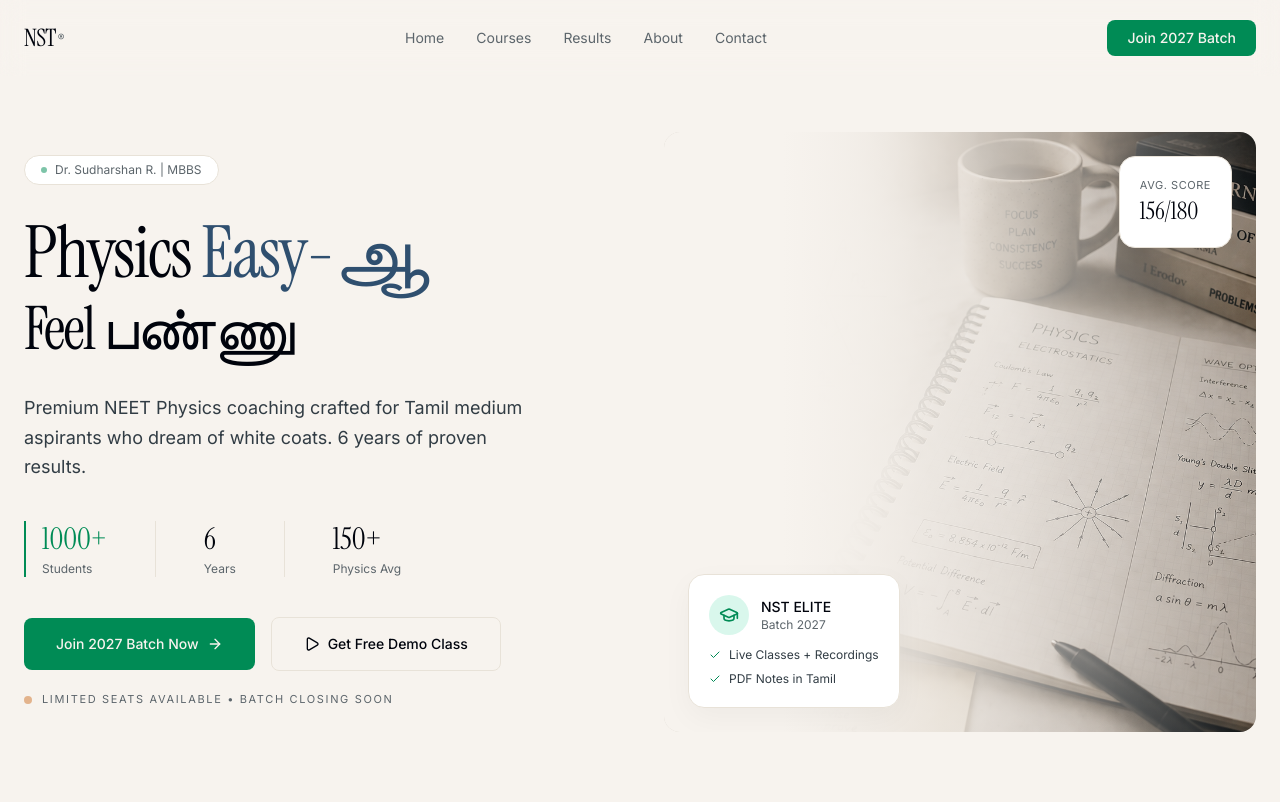
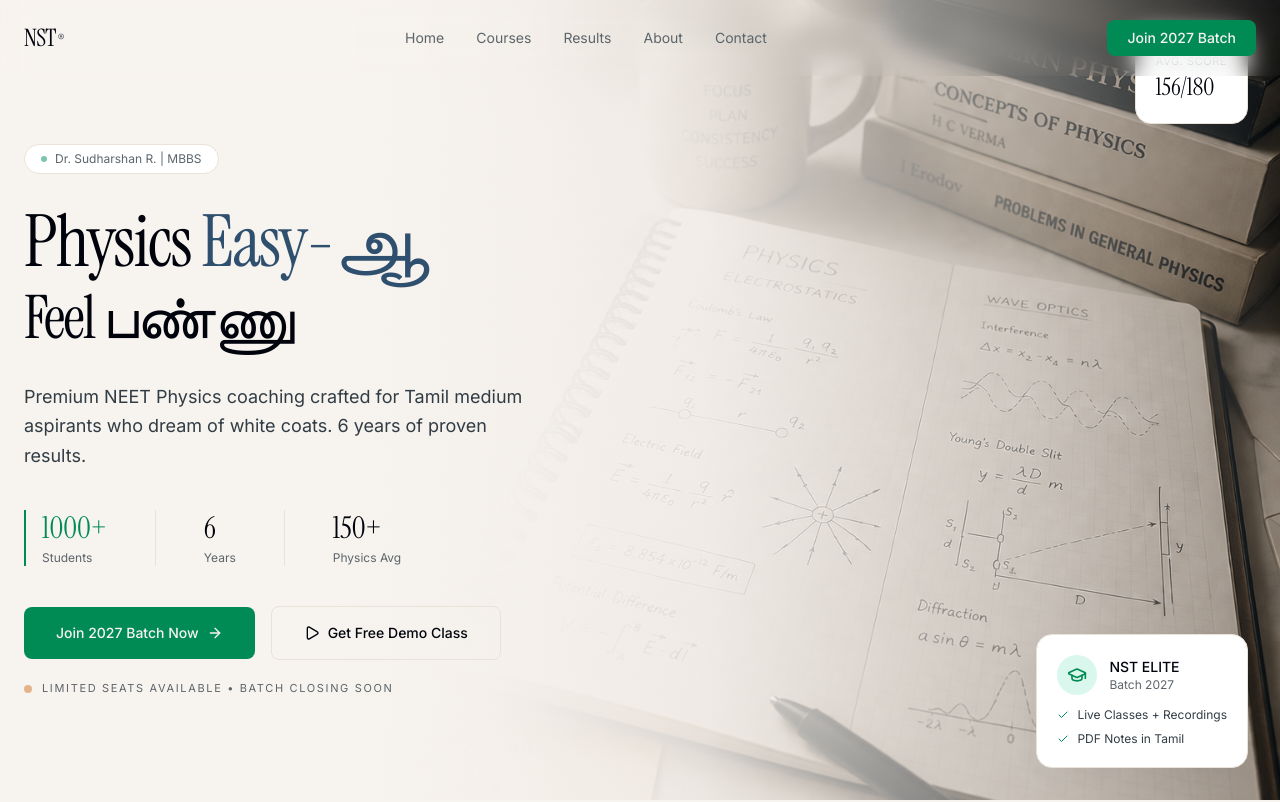
Before and after one commit to VickyVignesh0913/NST, a React (Vite) app: page / in a window 1280 px wide. Shown: the top 802 px of the page. Built offline with nearby package versions, Linux system fonts and the light colour scheme.

Commit message:
set hero image as full section background with gradient overlay

```diff
--- a/src/components/LandingPage.tsx
+++ b/src/components/LandingPage.tsx
@@ -91,11 +91,29 @@ function Navigation() {
 
 function HeroSection() {
   return (
-    <section id="home" className="relative min-h-screen flex items-center">
-      <div className="max-w-7xl mx-auto w-full px-6 pt-32 pb-16">
+    <section id="home" className="relative min-h-screen overflow-hidden">
+      {/* Hero Image Background */}
+      <img
+        src="/hero.png"
+        alt="NEET Physics coaching - Student studying"
+        className="absolute inset-0 w-full h-full object-cover"
+        style={{ filter: 'saturate(0.85) brightness(0.9)' }}
+        loading="eager"
+      />
+
+      {/* Gradient Overlay */}
+      <div
+        className="absolute inset-0"
+        style={{
+          background: 'linear-gradient(to right, #F7F3EE 25%, rgba(247,243,238,0.85) 55%, rgba(247,243,238,0.4) 80%, transparent 100%)'
+        }}
+      />
+
+      {/* Content */}
+      <div className="relative z-10 max-w-7xl mx-auto w-full px-6 pt-36 pb-20">
         <div className="grid lg:grid-cols-2 gap-12 items-center">
           {/* Left: Text Content */}
-          <div className="relative z-10">
+          <div>
             <div className="animate-fade-rise inline-flex items-center gap-2 rounded-full px-4 py-1.5 mb-8" style={{ background: 'var(--bg-surface)', border: '1px solid var(--border-subtle)' }}>
               <span className="w-1.5 h-1.5 rounded-full animate-pulse" style={{ background: 'var(--accent-primary)' }} />
               <span className="text-xs" style={{ color: 'var(--text-dim)' }}>Dr. Sudharshan R. | MBBS</span>
@@ -169,35 +187,28 @@ function HeroSection() {
             </p>
           </div>
 
-          {/* Right: Hero Image */}
+          {/* Right: Empty for image to show through */}
+          <div className="hidden lg:block" />
+        </div>
+      </div>
+
+      {/* Floating Cards on Image */}
       <motion.div
-            className="relative h-[500px] lg:h-[600px] hidden lg:block rounded-2xl overflow-hidden"
+        className="absolute top-8 right-8 z-10 card p-5 hidden lg:block"
         initial={{ opacity: 0, x: 20 }}
         animate={{ opacity: 1, x: 0 }}
-            transition={{ duration: 0.6, delay: 0.3 }}
+        transition={{ duration: 0.5, delay: 0.5 }}
       >
-            <img
-              src="/hero.png"
-              alt="NEET Physics coaching - Student studying"
-              className="absolute inset-0 w-full h-full object-cover"
-              style={{
-                filter: 'saturate(0.85) brightness(0.9)',
-              }}
-              loading="eager"
-            />
-            <div
-              className="absolute inset-0"
-              style={{
-                background: 'linear-gradient(to right, #F7F3EE 20%, rgba(247,243,238,0.6) 60%, transparent 100%)'
-              }}
-            />
-
-            <div className="absolute top-6 right-6 z-10 card p-5">
         <p className="text-[11px] uppercase tracking-wider" style={{ color: 'var(--text-dim)' }}>Avg. Score</p>
         <p className="text-2xl font-light" style={{ fontFamily: "'Instrument Serif', serif", color: 'var(--text-primary)' }}>156/180</p>
-            </div>
+      </motion.div>
 
-            <div className="absolute bottom-6 left-6 z-10 card p-5">
+      <motion.div
+        className="absolute bottom-8 right-8 z-10 card p-5 max-w-[260px] hidden lg:block"
+        initial={{ opacity: 0, y: 20 }}
+        animate={{ opacity: 1, y: 0 }}
+        transition={{ duration: 0.5, delay: 0.7 }}
+      >
         <div className="flex items-center gap-3 mb-3">
           <div className="w-10 h-10 rounded-full flex items-center justify-center" style={{ background: 'oklch(72% 0.18 162 / 0.15)' }}>
             <GraduationCap className="w-5 h-5" style={{ color: 'var(--accent-primary)' }} />
@@ -217,10 +228,7 @@ function HeroSection() {
             <span>PDF Notes in Tamil</span>
           </div>
         </div>
-            </div>
       </motion.div>
-        </div>
-      </div>
     </section>
   )
 }
```
Lines whose indentation alone changed are shown as unchanged.
